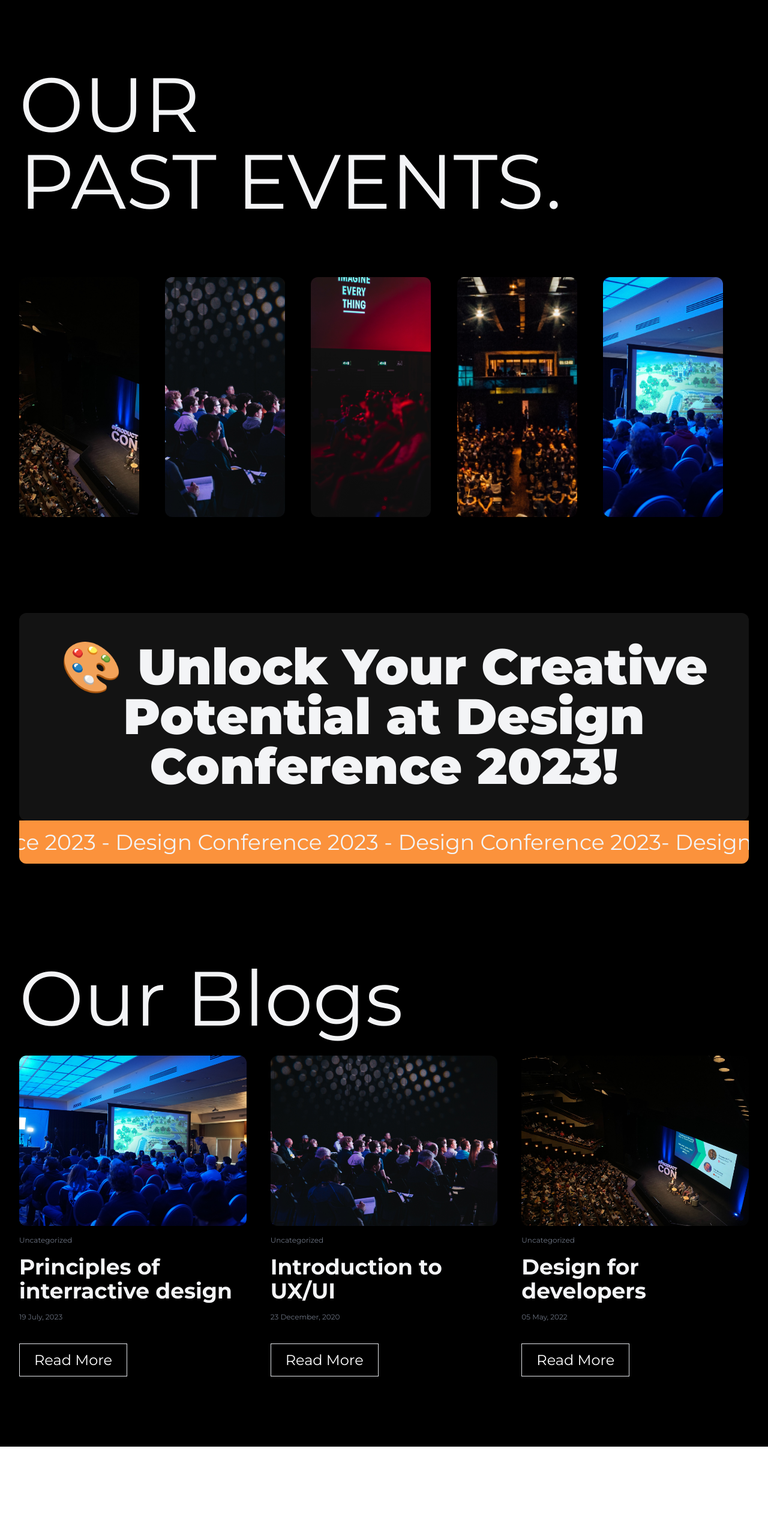
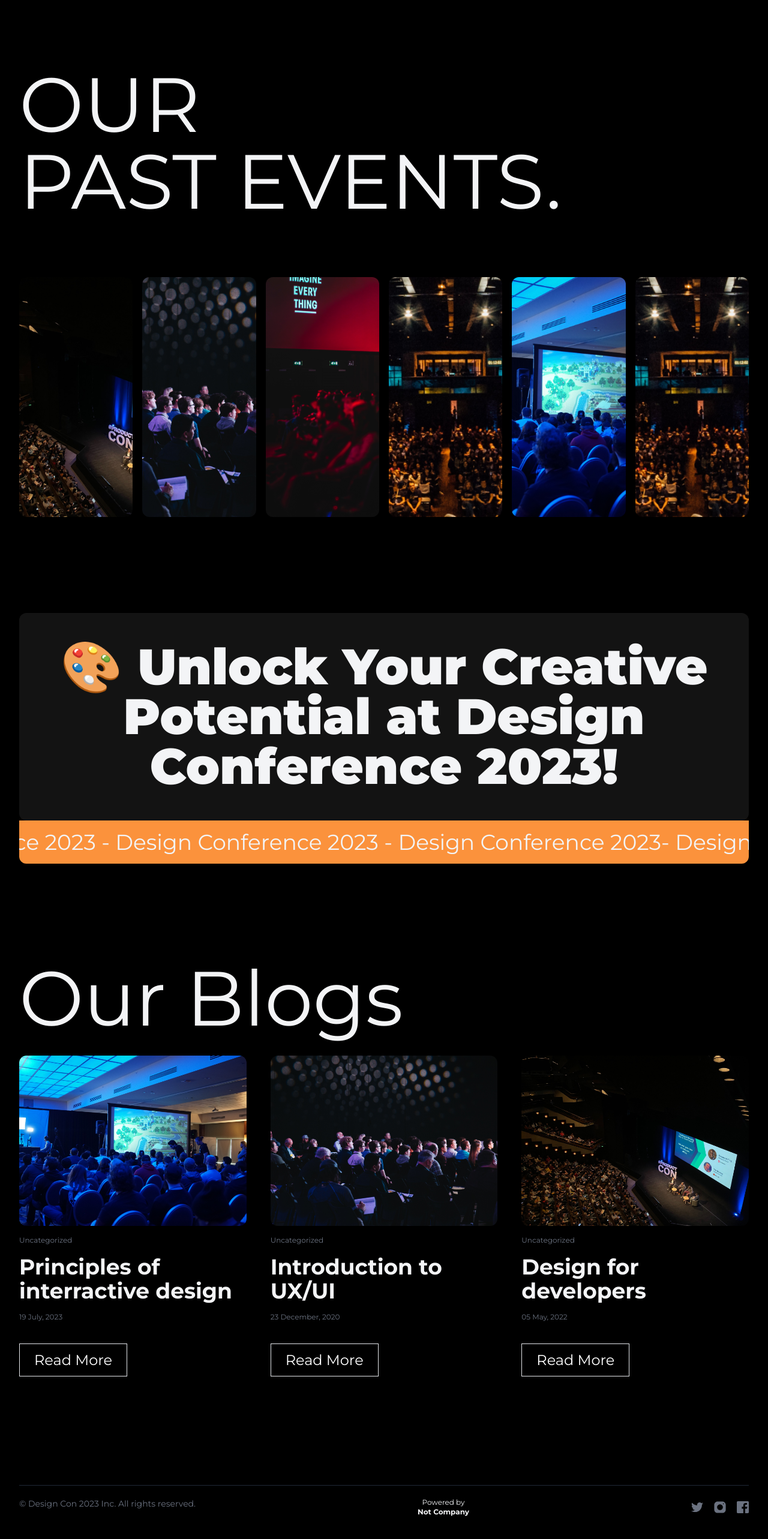
Before and after one commit to Podiihq/elixir-kenya, a React (Vite) app: page / in a window 1280 px wide. Shown: the part 3057-5623 px from the top of the page at 60% size. Before the commit the page ends 5469 px from the top, so only its background shows below. Built offline with nearby package versions, Linux system fonts and the light colour scheme.

Commit message:
Added footer

```diff
--- a/src/components/ExpandImages.tsx
+++ b/src/components/ExpandImages.tsx
@@ -11,7 +11,7 @@ function ExpandImages(props: ExpandImageProps) {
         initial={{ width: 200, height: 400, flexGrow: 0 }}
         whileHover={{
           scale: 1.2,
-          width: 700,
+          width: 4000,
         }}
         src={props.image}
         alt=""
--- /dev/null
+++ b/src/components/Footer.tsx
@@ -0,0 +1,44 @@
+export const Footer = () => {
+  return (
+    <div className="">
+      <div className="px-4 pt-16 mx-auto sm:max-w-xl md:max-w-full lg:max-w-screen-xl md:px-24 lg:px-8">
+        <div className="flex flex-col justify-between pt-5 pb-10 border-t border-gray-800 sm:flex-row">
+          <p className="text-sm text-gray-500">
+            © Design Con 2023 Inc. All rights reserved.
+          </p>
+          <p className="text-xs text-center">
+            Powered by <br></br>
+            <span className="font-bold">Not Company</span>
+          </p>
+          <div className="flex items-center mt-4 space-x-4 sm:mt-0">
+            <a
+              href="/"
+              className="text-gray-500 transition-colors duration-300 hover:text-teal-accent-400"
+            >
+              <svg viewBox="0 0 24 24" fill="currentColor" className="h-5">
+                <path d="M24,4.6c-0.9,0.4-1.8,0.7-2.8,0.8c1-0.6,1.8-1.6,2.2-2.7c-1,0.6-2,1-3.1,1.2c-0.9-1-2.2-1.6-3.6-1.6 c-2.7,0-4.9,2.2-4.9,4.9c0,0.4,0,0.8,0.1,1.1C7.7,8.1,4.1,6.1,1.7,3.1C1.2,3.9,1,4.7,1,5.6c0,1.7,0.9,3.2,2.2,4.1 C2.4,9.7,1.6,9.5,1,9.1c0,0,0,0,0,0.1c0,2.4,1.7,4.4,3.9,4.8c-0.4,0.1-0.8,0.2-1.3,0.2c-0.3,0-0.6,0-0.9-0.1c0.6,2,2.4,3.4,4.6,3.4 c-1.7,1.3-3.8,2.1-6.1,2.1c-0.4,0-0.8,0-1.2-0.1c2.2,1.4,4.8,2.2,7.5,2.2c9.1,0,14-7.5,14-14c0-0.2,0-0.4,0-0.6 C22.5,6.4,23.3,5.5,24,4.6z" />
+              </svg>
+            </a>
+            <a
+              href="/"
+              className="text-gray-500 transition-colors duration-300 hover:text-teal-accent-400"
+            >
+              <svg viewBox="0 0 30 30" fill="currentColor" className="h-6">
+                <circle cx="15" cy="15" r="4" />
+                <path d="M19.999,3h-10C6.14,3,3,6.141,3,10.001v10C3,23.86,6.141,27,10.001,27h10C23.86,27,27,23.859,27,19.999v-10   C27,6.14,23.859,3,19.999,3z M15,21c-3.309,0-6-2.691-6-6s2.691-6,6-6s6,2.691,6,6S18.309,21,15,21z M22,9c-0.552,0-1-0.448-1-1   c0-0.552,0.448-1,1-1s1,0.448,1,1C23,8.552,22.552,9,22,9z" />
+              </svg>
+            </a>
+            <a
+              href="/"
+              className="text-gray-500 transition-colors duration-300 hover:text-teal-accent-400"
+            >
+              <svg viewBox="0 0 24 24" fill="currentColor" className="h-5">
+                <path d="M22,0H2C0.895,0,0,0.895,0,2v20c0,1.105,0.895,2,2,2h11v-9h-3v-4h3V8.413c0-3.1,1.893-4.788,4.659-4.788 c1.325,0,2.463,0.099,2.795,0.143v3.24l-1.918,0.001c-1.504,0-1.795,0.715-1.795,1.763V11h4.44l-1,4h-3.44v9H22c1.105,0,2-0.895,2-2 V2C24,0.895,23.105,0,22,0z" />
+              </svg>
+            </a>
+          </div>
+        </div>
+      </div>
+    </div>
+  );
+};
--- a/src/pages/Landing.tsx
+++ b/src/pages/Landing.tsx
@@ -12,6 +12,7 @@ import Cards from "../components/Cards";
 import CardsAlternate from "../components/CardsAlternate";
 import ExpandImages from "../components/ExpandImages";
 import BlogCards from "../components/BlogCards";
+import { Footer } from "../components/Footer";
 
 function Landing() {
   const { scrollYProgress } = useScroll();
@@ -164,12 +165,13 @@ function Landing() {
         </section>
 
         <section className="px-4 py-8 mx-auto sm:max-w-xl md:max-w-full lg:max-w-screen-xl md:px-24 lg:px-8 pb-32">
-          <div className="grid lg:grid-cols-5 grid-cols-2">
+          <div className="grid lg:grid-cols-6 gap-4 grid-cols-2">
             <ExpandImages image={Hero3} />
             <ExpandImages image={Hero2} />
             <ExpandImages image={Hero4} />
             <ExpandImages image={HeroImage} />
             <ExpandImages image={Hero1} />
+            <ExpandImages image={HeroImage} />
           </div>
         </section>
 
@@ -213,6 +215,9 @@ function Landing() {
             </div>
           </div>
         </section>
+        <section>
+          <Footer />
+        </section>
       </div>
     </>
   );
```
